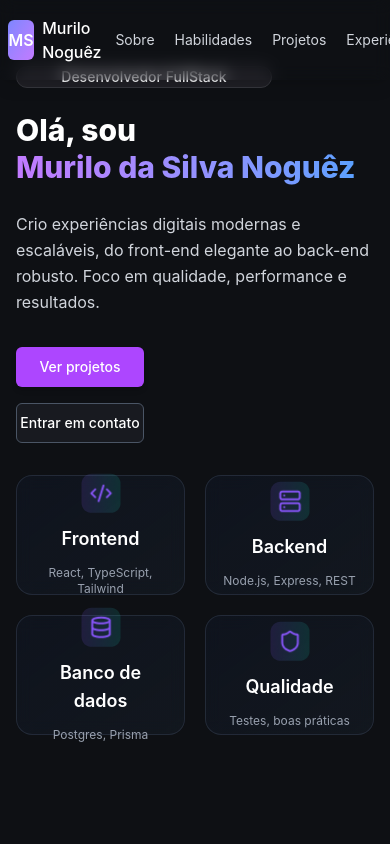
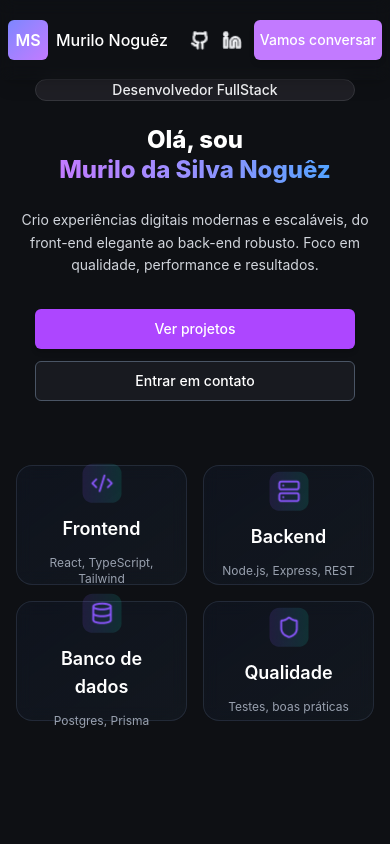
Before and after one commit to MuriloNoguez/Portifolio, a React (Vite) app: page / in a window 390 px wide. Shown: the top 844 px of the page. Built offline with nearby package versions, Linux system fonts and the light colour scheme.

Commit message:
fix: responsividade do header e hero, menu oculto no mobile

```diff
--- a/src/components/Header.tsx
+++ b/src/components/Header.tsx
@@ -8,8 +8,8 @@ const Header = () => {
                     <span className="text-white font-medium text-base">Murilo Noguêz</span>
                 </div>
 
-                {/* Navegação */}
-                <nav className="flex gap-5 md:gap-8">
+                {/* Navegação (visível só em md+) */}
+                <nav className="hidden md:flex gap-5 md:gap-8">
                     <a href="#sobre" className="text-gray-300 hover:text-purple-400 text-sm font-normal transition-colors">Sobre</a>
                     <a href="#habilidades" className="text-gray-300 hover:text-purple-400 text-sm font-normal transition-colors">Habilidades</a>
                     <a href="#projetos" className="text-gray-300 hover:text-purple-400 text-sm font-normal transition-colors">Projetos</a>
--- a/src/components/Hero.tsx
+++ b/src/components/Hero.tsx
@@ -46,33 +46,29 @@ const Hero: React.FC = () => {
   return (
   <section className="min-h-[50rem] flex items-center justify-center px-4 sm:px-8 lg:px-12 bg-[#0e1014]">
       <div className="max-w-7xl mx-auto w-full">
-        <div className="grid lg:grid-cols-2 gap-8 xl:gap-16 items-center">
+        <div className="flex flex-col lg:grid lg:grid-cols-2 gap-8 xl:gap-16 items-center">
           {/* Coluna Esquerda */}
-          <div className="flex flex-col gap-6">
-            <span className="block text-gray-100 text-sm rounded-full font-medium bg-[#23242a]/80 border border-[#35363c] text-center w-64">
+          <div className="flex flex-col gap-6 w-full items-center lg:items-start text-center lg:text-left">
+            <span className="block text-gray-100 text-sm rounded-full font-medium bg-[#23242a]/80 border border-[#35363c] text-center w-full max-w-xs">
               Desenvolvedor FullStack
             </span>
-            <h1 className="text-3xl md:text-4xl font-extrabold text-white leading-tight">
+            <h1 className="text-2xl xs:text-3xl md:text-4xl font-extrabold text-white leading-tight">
               Olá, sou <br />
               <span className="text-transparent bg-clip-text bg-gradient-to-r from-purple-400 to-blue-400 block">
                 Murilo da Silva Noguêz
               </span>
             </h1>
-            <p className="text-base md:text-lg text-gray-300 leading-relaxed max-w-2xl">
+            <p className="text-sm xs:text-base md:text-lg text-gray-300 leading-relaxed max-w-xl">
               Crio experiências digitais modernas e escaláveis, do front-end elegante ao back-end robusto. Foco em qualidade, performance e resultados.
             </p>
-            <div className="flex flex-col sm:flex-row gap-4 mt-2">
-              <button className="bg-purple-500 hover:bg-indigo-400 text-white rounded-md h-10 w-32 text-sm font-medium transition-colors shadow-md">
-                Ver projetos
-              </button>
-              <button className="bg-[#181a20] border border-gray-600 text-white rounded-md h-10 w-32 text-sm font-medium hover:border-purple-500 hover:text-purple-400 transition-colors">
-                Entrar em contato
-              </button>
+            <div className="flex flex-col xs:flex-row gap-3 mt-2 w-full max-w-xs mx-auto lg:mx-0">
+              <a href="#projetos" className="bg-purple-500 hover:bg-indigo-400 text-white rounded-md h-10 w-full xs:w-32 text-sm font-medium transition-colors shadow-md flex items-center justify-center">Ver projetos</a>
+              <a href="#contato" className="bg-[#181a20] border border-gray-600 text-white rounded-md h-10 w-full xs:w-32 text-sm font-medium hover:border-purple-500 hover:text-purple-400 transition-colors flex items-center justify-center">Entrar em contato</a>
             </div>
           </div>
 
           {/* Coluna Direita */}
-          <div className="grid grid-cols-2 gap-5 sm:gap-7 lg:gap-8">
+          <div className="grid grid-cols-2 gap-4 sm:gap-6 lg:gap-8 w-full mt-8 lg:mt-0">
             {specialties.map((specialty, index) => (
               <SpecialtyCard
                 key={index}
```
Also changed, not shown: 1 other file (tests, documents, lock files or other folders).
